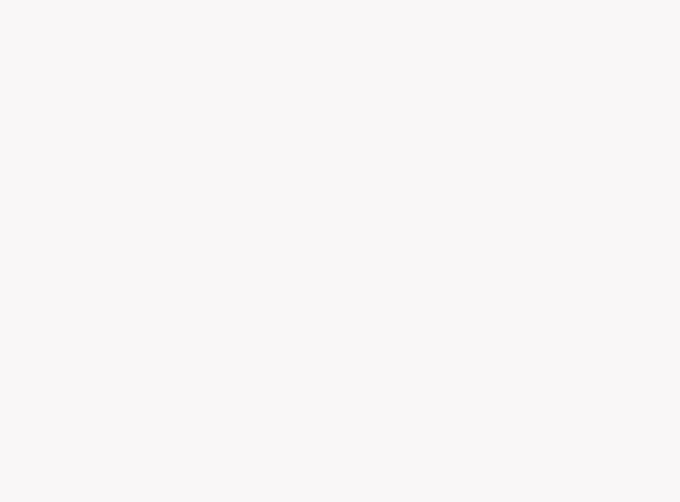
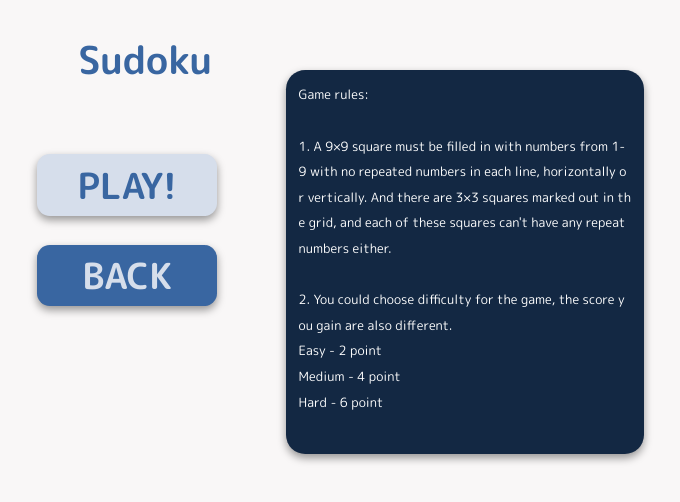
Before and after one commit to sopra-fs23-group-26/client, a React (Create React App) app: page /SudokuGame in a window 1280 px wide. Shown: the top 502 px of the page, without its empty margins (303-983 px from the left). Built offline with nearby package versions, Linux system fonts and the light colour scheme; sample sign-in values are in the browser's storage.

Commit message:
add sudoku rule page

```diff
--- a/src/components/routing/routers/AppRouter.js
+++ b/src/components/routing/routers/AppRouter.js
@@ -16,6 +16,7 @@ import Start from "components/views/Start";
 import UndercoverGameWinPage from "components/views/UndercoverGameWinPage"
 import UndercoverGamePage from "components/views/UndercoverGamePage"
 import UndercoverVotePage from "components/views/UndercoverVotePage"
+import SudokuGamePage from "../../views/SudokuGamePage";
 
 
 
@@ -72,6 +73,11 @@ const AppRouter = () => {
         <Route exact path="/start">
           <Start/>
         </Route>
+        <Route exact path={"/SudokuGame"}>
+          <PlatformGuard>
+            <SudokuGamePage/>
+          </PlatformGuard>
+        </Route>
         <Route exact path="/UndercoverGameWinPage">
           <UndercoverGameWinPage/>
         </Route>
--- a/src/components/views/Platform.js
+++ b/src/components/views/Platform.js
@@ -85,7 +85,7 @@ const Platform = () => {
                     "position": "relative", "top": "-1vw", "left": "2vw",
                     "font-size": "1vw",
                     "text-align": "center"
-                }}>
+                }} onClick={() => history.push('/SudokuGame')}>
                     Sudoku
                 </Button>
             </PlatformContainer>
--- /dev/null
+++ b/src/components/views/SudokuGamePage.js
@@ -0,0 +1,31 @@
+import {useHistory} from "react-router-dom";
+
+const SudokuGamePage = () => {
+    const history = useHistory();
+    return(
+        <div className="select">
+            <h2 className="select title">Sudoku</h2>
+
+            <button className="select button" >Play!</button>
+
+            <button className="select button" style={{"background-color": "rgb(57, 102, 161)",
+                "color": "rgb(214, 222, 235)",
+            }} onClick={() => history.push('/platform')}>Back</button>
+
+            <p className="select box">
+                Game rules:<br/><br/>
+                1. A 9×9 square must be filled in with numbers from 1-9 with no repeated numbers in each line, horizontally or vertically. And there are 3×3 squares marked out in the grid, and each of these squares can't have any repeat numbers either.
+                <br/><br/>
+                2. You could choose difficulty for the game, the score you gain are also different.
+                <br></br>
+                Easy - 2 point
+                <br></br>
+                Medium - 4 point
+                <br></br>
+                Hard - 6 point
+            </p>
+        </div>
+    );
+}
+
+export default SudokuGamePage;
```
Also changed, not shown: src/styles/views/GameSudoku.scss (added).
